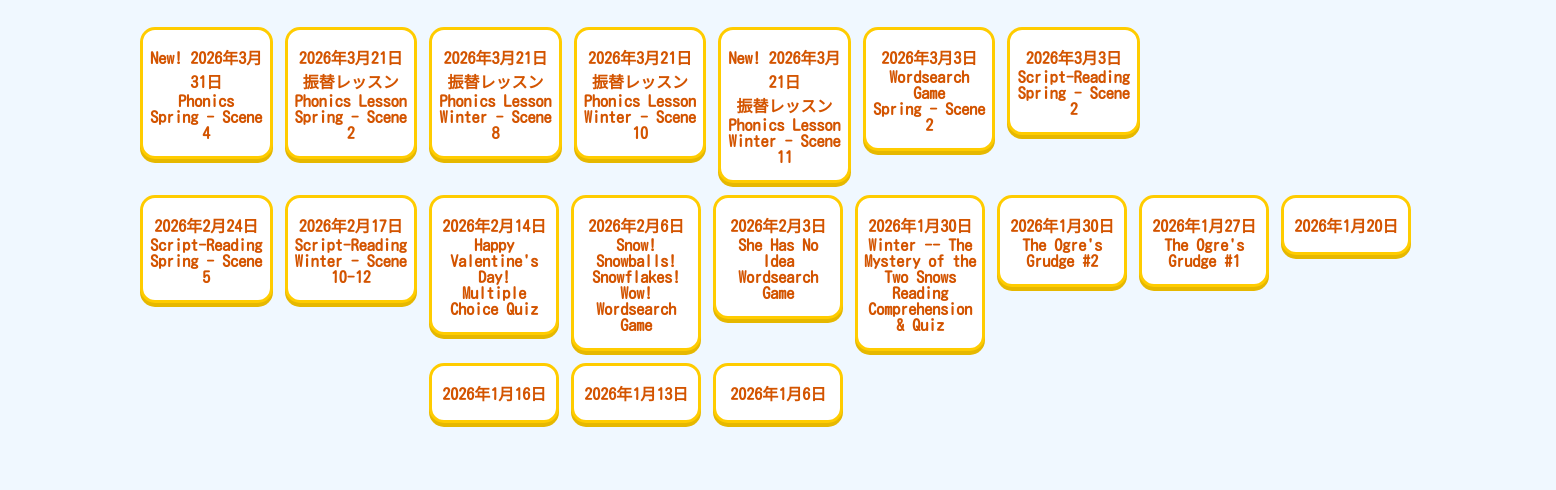
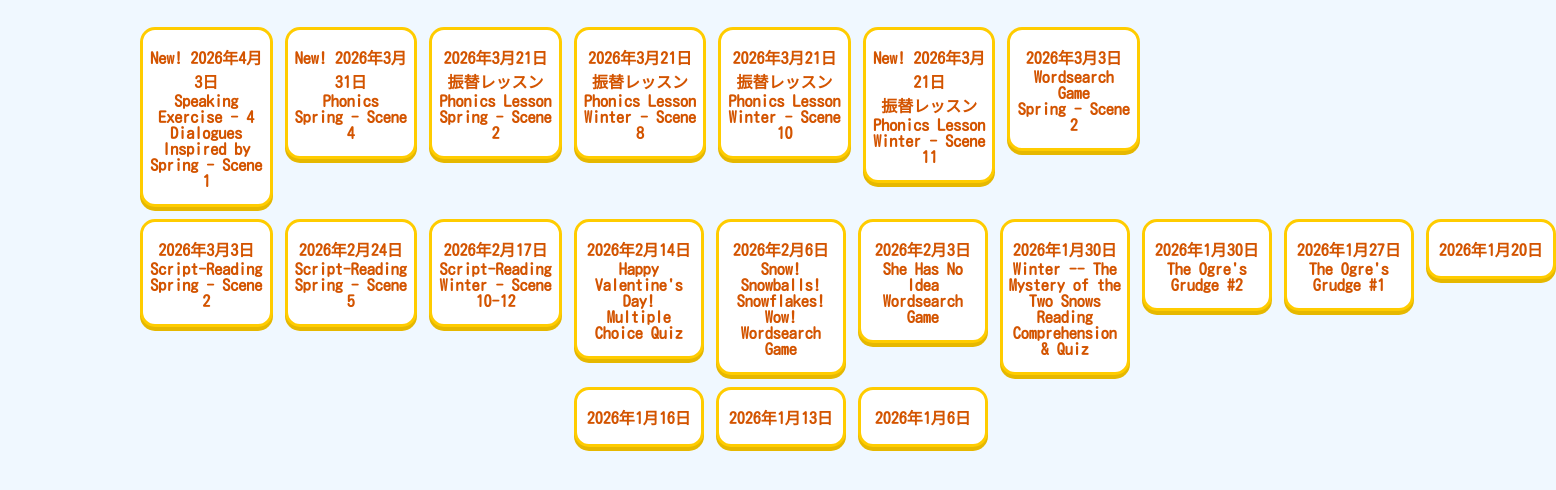
Before and after one commit to EigoStudio/musical-homework, a plain HTML site: page index.html in a window 1280 px wide. Shown: the part 82-572 px from the top of the page, 1556 px wide, since content can reach past the window. Drawn offline with Linux system fonts and the light colour scheme.

Commit message:
Update index.html

```diff
--- a/index.html
+++ b/index.html
@@ -56,6 +56,11 @@
 
     <h1>こども英語ミュージカル 宿題</h1>
     <ul>
+
+        <li><a href="Spring-Scene_1-Speaking-Exercise.html">New! 2026年4月3日<br>
+          Speaking Exercise - 4 Dialogues<br>
+           Inspired by Spring - Scene 1
+      </a></li>
 
         <li><a href="Phonics-Spring-Scene4-Damaged-Branches.html">New! 2026年3月31日<br>
           Phonics<br>
```
